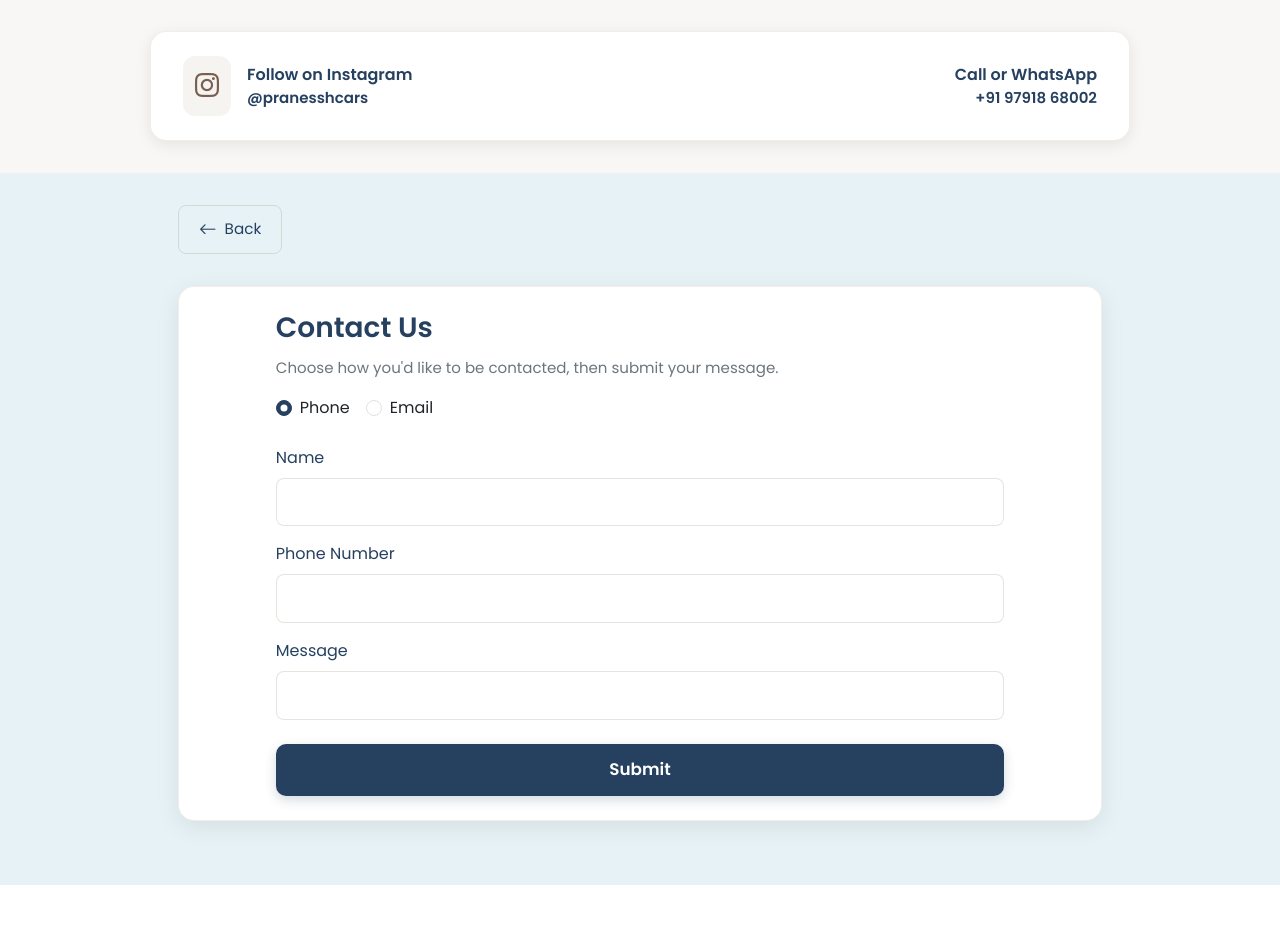
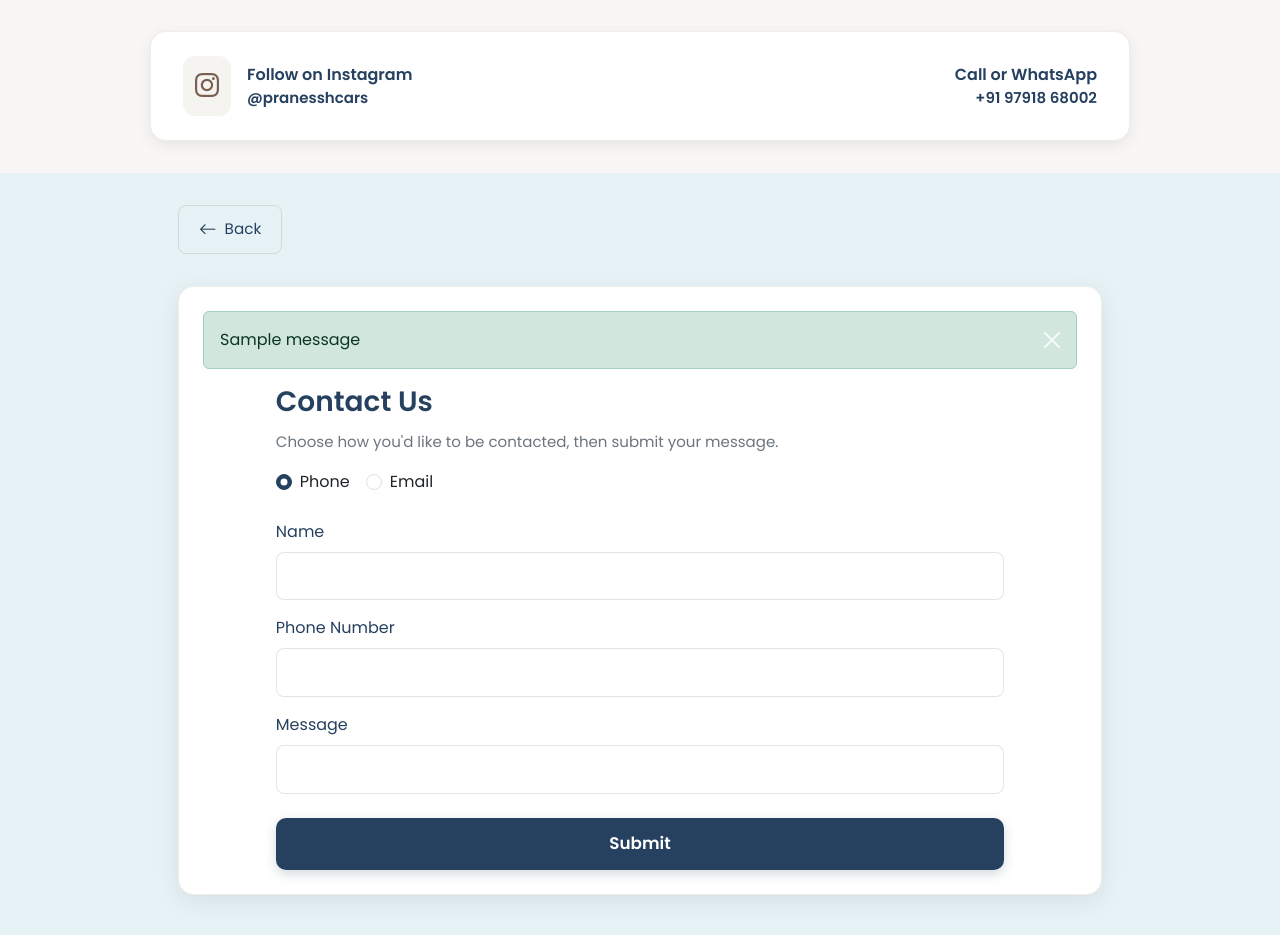
Before and after one commit to SRIROSHAN08/Pranessh-Cars, a Django app: page /contact/ in a window 1280 px wide. Shown: the part 537-1472 px from the top of the page. Before the commit the page ends 1422 px from the top, so only its background shows below. Run offline with Django 5.2, Linux system fonts and the light colour scheme; tables that the repository leaves empty hold one stand-in row (values such as "Sample post"); one stand-in notice (Sample message) is shown; some libraries are stand-ins or nearby versions.

Commit message:
UI Enhanced

```diff
--- a/cardetails/templates/cars/contact.html
+++ b/cardetails/templates/cars/contact.html
@@ -438,6 +438,14 @@
     <section class="form-wrapper">
         <div class="container">
             <div class="card card-contact p-4">
+                {% if messages %}
+                {% for message in messages %}
+                <div class="alert alert-success alert-dismissible fade show" role="alert">
+                    {{ message }}
+                    <button type="button" class="btn-close" data-bs-dismiss="alert" aria-label="Close"></button>
+                </div>
+                {% endfor %}
+                {% endif %}
                 <div class="row g-0">
                     <div class="col-12 col-lg-10 offset-lg-1">
                         <h3 class="form-title">Contact Us</h3>
--- a/cardetails/views.py
+++ b/cardetails/views.py
@@ -1,7 +1,8 @@
-from django.shortcuts import render
+from django.shortcuts import render,redirect
 from django.views import View
 from django.views.generic.detail import DetailView
 from .models import *
+from django.contrib import messages
 
 class AllCarsView(View):
 
@@ -25,6 +26,8 @@ def ContactView(request):
         form = Contact_form(request.POST)
         if form.is_valid():
             form.save()
+            messages.success(request,'Submitted successfully')
+            return redirect('contact')
     else:
         form = Contact_form()
 
```
Also changed, not shown: 1 other file.
